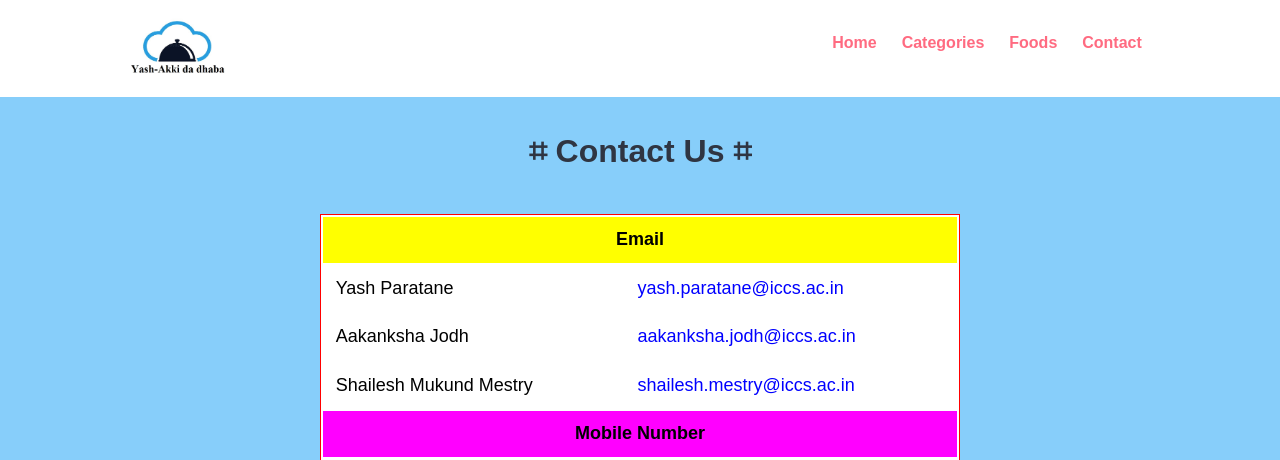
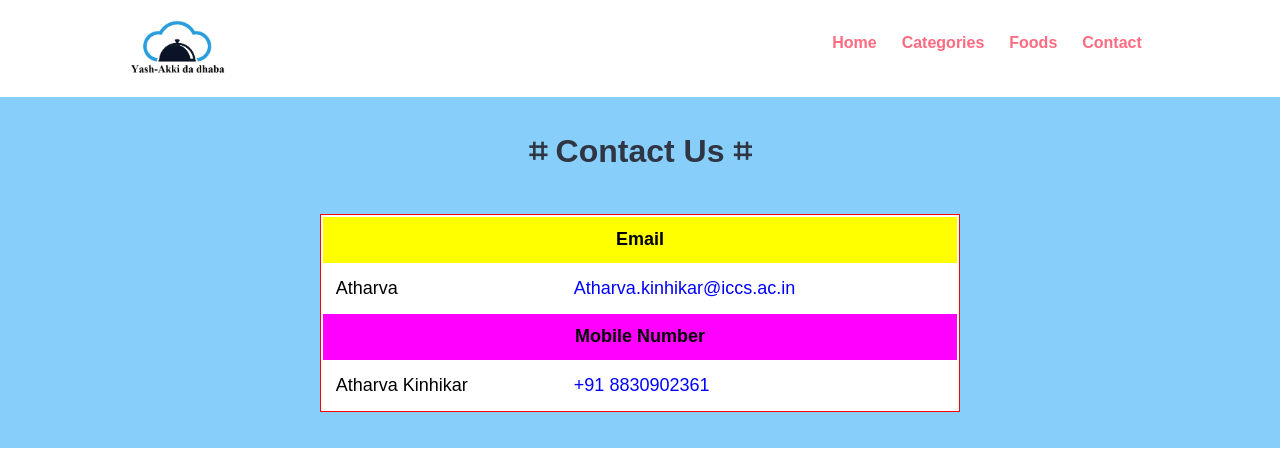
Before and after one commit to Atharva-Kinhikar/food-system, a PHP site: page /Food-Order/contact-us.php in a window 1280 px wide. Shown: the top 460 px of the page. Run offline with PHP 8.4, Linux system fonts and the light colour scheme; some libraries are stand-ins or nearby versions; grey boxes are pictures that could not be loaded.

Commit message:
Update contact-us.php

```diff
--- a/contact-us.php
+++ b/contact-us.php
@@ -11,33 +11,19 @@
                </tr>
 
                <tr>
-                    <td align="left">Yash Paratane</td>
-                    <td><a href="mailto:yash.paratane@iccs.ac.in"> yash.paratane@iccs.ac.in </a></td>
+                    <td align="left">Atharva</td>
+                    <td><a href="mailto:Atharva.kinhikar@iccs.ac.in"> Atharva.kinhikar@iccs.ac.in </a></td>
                </tr>
-               <tr>
-                    <td align="left">Aakanksha Jodh</td>
-                    <td><a href="mailto:aakanksha.jodh@iccs.ac.in"> aakanksha.jodh@iccs.ac.in </a></td>
-               </tr>
-               <tr>
-                    <td align="left">Shailesh Mukund Mestry</td>
-                    <td><a href="mailto:shailesh.mestry@iccs.ac.in"> shailesh.mestry@iccs.ac.in </a></td>
-               </tr>
+
                <tr>
                     <th colspan="2" bgcolor="#ff00ff">Mobile Number </th>
                </tr>
 
                <tr>
-                    <td> Yash Paratane</td>
-                    <td><a href="tel:9028718437"> +91 90287 18437</a></td>
+                    <td> Atharva Kinhikar</td>
+                    <td><a href="tel:8830902361"> +91 8830902361</a></td>
                </tr>
-               <tr>
-                    <td> Aakanksha Jodh</td>
-                    <td><a href="tel:9423429293"> +91 94234 29293</a></td>
-               </tr>
-               <tr>
-                    <td> Shailesh Mukund Mestry</td>
-                    <td><a href="tel:7972382320"> +91 79723 82320 </a></td>
-               </tr>
+
           </table>
           </center>
           <br><br>
```
